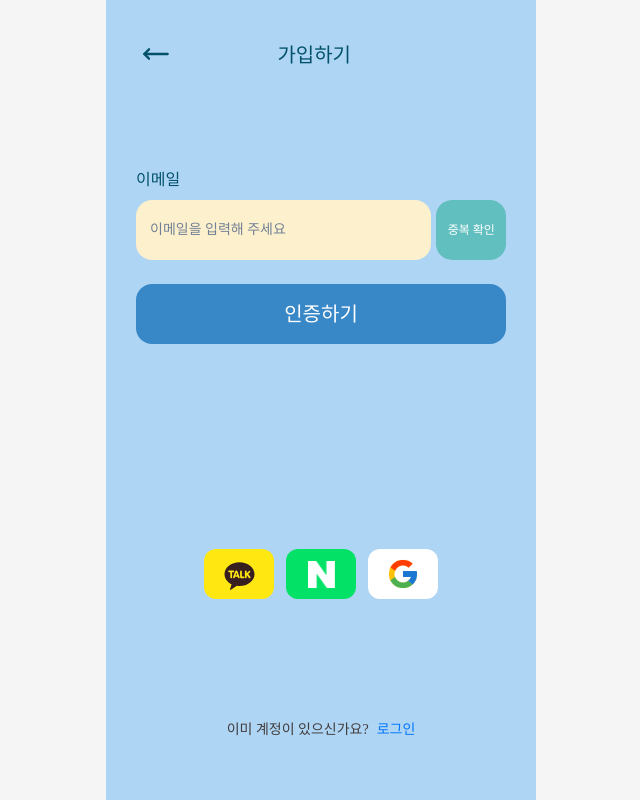
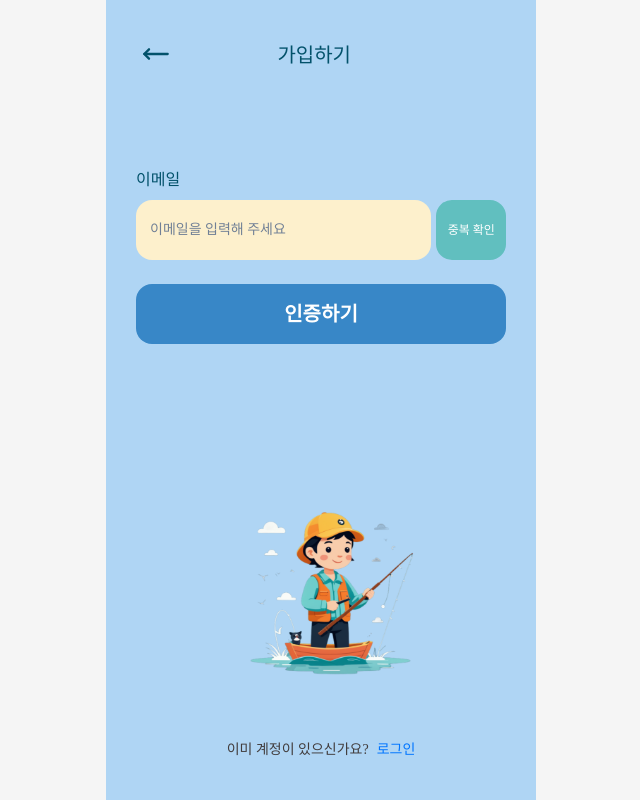
Before and after one commit to Team-BingsooChef/fisherman-front-end, a React (Vite) app: page /signup in a window 1280 px wide. Shown: the whole page, without its empty margins (319-959 px from the left). Built offline with nearby package versions, Linux system fonts and the light colour scheme; a web font is replaced by a local one.

Commit message:
feat: AuthBottomWrapper에 fisherman img 같이 fixed로 고정

```diff
--- a/src/components/auth/AuthWrapper/index.tsx
+++ b/src/components/auth/AuthWrapper/index.tsx
@@ -1,12 +1,9 @@
 import { Link as RouterLink } from "react-router-dom";
 import { Box, Button, Link as ChakraLink, Flex, Text } from "@chakra-ui/react";
-import kakao_icon from "../../../assets/icon/kakao_icon.svg";
-import naver_icon from "../../../assets/icon/naver_icon.svg";
-import google_icon from "../../../assets/icon/google_icon.svg";
 import { ToppestText } from "../ToppestText";
 import { MoveLeft } from "lucide-react";
 import { MouseEventHandler } from 'react';
-
+import fisherman from "../../../assets/pictures/fisherman_small.svg";
 
 export interface AuthBottomWrapperProps {
     linkText?: string;
@@ -17,49 +14,9 @@ export interface AuthBottomWrapperProps {
 // export const AuthBottomWrapper = ({ children }: AuthBottomWrapperProps) => {
 export const AuthBottomWrapper = ({linkText, linkText2, linkTo}: AuthBottomWrapperProps) => {
   return (
-    <Flex flexDir="column" mb="60px" position="fixed" bottom="0">
-    <Flex w="100%" justifyContent="center" gap="12px" mb="120px">
-    <Button
-    w="70px"
-    h="50px"
-    borderRadius="12px"
-    backgroundColor="#FFE812"
-    _hover={{
-        bg: "#FFE812", // hover 시 배경색
-      }}
-      _active={{
-        transform: "scale(0.95)", // 클릭할 때 버튼 살짝 줄어듦
-      }}>
-      <img src={kakao_icon} alt="kakao_icon"  style={{ maxWidth: "100px", maxHeight: "100px", objectFit: "contain" }}/>
-      </Button>
-        <Button
-    w="70px"
-    h="50px"
-    borderRadius="12px"
-    backgroundColor="#03E266"
-    _hover={{
-        bg: "#03E266", // hover 시 배경색
-      }}
-      _active={{
-        transform: "scale(0.95)", // 클릭할 때 버튼 살짝 줄어듦
-      }}>
-        <img src={naver_icon} alt="naver_icon" />
-      </Button>
-        <Button
-    w="70px"
-    h="50px"
-    borderRadius="12px"
-    backgroundColor="#ffffff"
-    _hover={{
-        bg: "#ffffff", // hover 시 배경색
-      }}
-      _active={{
-        transform: "scale(0.95)", // 클릭할 때 버튼 살짝 줄어듦
-      }}>
-        <img src={google_icon} alt="google_icon" />
-      </Button>
-      </Flex>
-      <Flex w="100%" justifyContent="center">
+    <Flex flexDir="column" mb="40px" position="fixed" bottom="0">
+         <img src={fisherman} alt="fisherman" width={200} height={200} />
+      <Flex w="100%" justifyContent="center" mt="50px">
         <Text color="#413C3C" fontSize="14px" marginRight="8px">
           {linkText}
         </Text>
--- a/src/components/auth/Login/EmailLogin.tsx
+++ b/src/components/auth/Login/EmailLogin.tsx
@@ -5,6 +5,7 @@ import { PasswordInput } from "../PasswordInput";
 import { BlueRectangleButton } from "../../common/CustomedButton";
 import { WhiteInput } from "../../common/CustomedInput";
 import { AuthBottomWrapper } from "../../auth/AuthWrapper";
+import fisherman from "../../../assets/pictures/fisherman_small.svg";
 
 export const EmailLogin = () => {
   const [email, setEmail] = useState("");
@@ -16,8 +17,9 @@ export const EmailLogin = () => {
   const handleChangePassword = (e: React.ChangeEvent<HTMLInputElement>) => {
     setPassword(e.target.value);
   };
-return(
+  return (
     <>
+    <Box mt="90px" w="full">
       <WhiteInput
         value={email}
         text="이메일"
@@ -30,18 +32,25 @@ return(
         handleChange={handleChangePassword}
         placeholder="비밀번호를 입력해 주세요"
       />
+          </Box>
       <ChakraLink
         as={RouterLink}
         to="/findpassword"
         color="#777C89"
         fontSize="14px"
+        fontWeight="semibold"
         alignSelf="end"
-    margin="0 20px 56px 0"
+        margin="0 0 56px 0"
       >
         비밀번호 찾기
       </ChakraLink>
       <BlueRectangleButton>로그인</BlueRectangleButton>
-  <AuthBottomWrapper linkText="아직 회원이 아니신가요?" linkText2="회원가입" linkTo="/signup" />
+      <AuthBottomWrapper
+        linkText="아직 회원이 아니신가요?"
+        linkText2="회원가입"
+        linkTo="/signup"
+      />
+
     </>
   );
 };
--- a/src/components/auth/PasswordInput/index.tsx
+++ b/src/components/auth/PasswordInput/index.tsx
@@ -15,7 +15,7 @@ export const PasswordInput: React.FC<PasswordInputProps> = ({
 }) => {
   return (
     <>
-      <Text mb="8px" color="#03526B" fontWeight="100" alignSelf="start">
+      <Text mb="8px" color="#03526B" fontWeight="semibold" alignSelf="start">
         {text}
       </Text>
       <Input
@@ -31,7 +31,7 @@ export const PasswordInput: React.FC<PasswordInputProps> = ({
         fontWeight="medium"
         borderRadius="16px"
         backgroundColor="#FFFEFE"
-        mb="24px"
+        mb="12px"
         _hover={{ backgroundColor: "#FFFEFE" }} // Keeps the background white on hover
         _focus={{ backgroundColor: "#FFFEFE", boxShadow: "none" }} // Keeps the background white on focus
       />
--- a/src/components/common/CustomedButton/index.tsx
+++ b/src/components/common/CustomedButton/index.tsx
@@ -14,7 +14,7 @@ export const BlueRectangleButton: React.FC<BlueRectangleButtonProps> = ({ childr
       color="white"
       width="100%"
       fontSize="20px"
-      fontWeight="ExtraBold"
+      fontWeight="extrabold"
       height="60px"
       borderRadius="16px"
       _hover={{
--- a/src/components/common/CustomedInput/index.tsx
+++ b/src/components/common/CustomedInput/index.tsx
@@ -13,7 +13,7 @@ interface InputProps {
 export const WhiteInput: React.FC<InputProps> = ({ value, text, handleChange, placeholder }) => {
   return (
     <>
-      <Text mb='8px' color="#03526B" fontWeight="100" alignSelf="start" >{text}</Text>
+      <Text mb='8px' color="#03526B" alignSelf="start" fontWeight="semibold" >{text}</Text>
       <Input
       variant="filled"
         value={value}
--- a/src/pages/auth/AfterSignUpPage.tsx
+++ b/src/pages/auth/AfterSignUpPage.tsx
@@ -1,7 +1,7 @@
 import { useState } from "react";
 import styled from "@emotion/styled";
 import { Box, useToast } from "@chakra-ui/react";
-import { IvoryInput } from "../../components/common/CustomedInput";
+import { WhiteInput } from "../../components/common/CustomedInput";
 import { BlueRectangleButton } from "../../components/common/CustomedButton";
 import { SelectBingsooFlavor } from "../../components/auth/SelectBingsooFlavor";
 import { useNavigate } from 'react-router-dom';
@@ -32,7 +32,7 @@ export default function AfterSignUpPage() {
   return (
     <Wrapper>
       <Box marginTop="80px" w="100%">
-        <IvoryInput
+        <WhiteInput
           value={username}
           text="당신을 뭐라고 부를까요?"
           placeholder="8자 내로 닉네임을 설정해 주세요"
--- a/src/pages/auth/FindPasswordPage.tsx
+++ b/src/pages/auth/FindPasswordPage.tsx
@@ -3,7 +3,7 @@ import { useState } from "react";
 import { useNavigate } from "react-router-dom";
 import { Box } from "@chakra-ui/react";
 import { AuthTopWrapper } from "../../components/auth/AuthWrapper";
-import { IvoryInput } from "../../components/common/CustomedInput";
+import { WhiteInput } from "../../components/common/CustomedInput";
 import { BlueRectangleButton } from "../../components/common/CustomedButton";
 
 export default function FindPasswordPage() {
@@ -20,7 +20,7 @@ export default function FindPasswordPage() {
     <Wrapper>
       <AuthTopWrapper text="비밀번호 찾기" color="#03526B"  />
       <Box mt="120px" mb="40px" w="100%">
-      <IvoryInput
+      <WhiteInput
         value={email}
         text="비밀번호를 찾고자 하는 이메일을 입력해 주세요"
         handleChange={handleChangeEmail}
```
Lines whose indentation alone changed are shown as unchanged.
